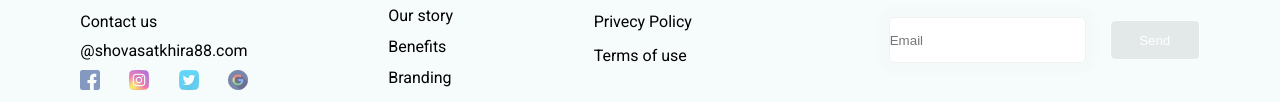
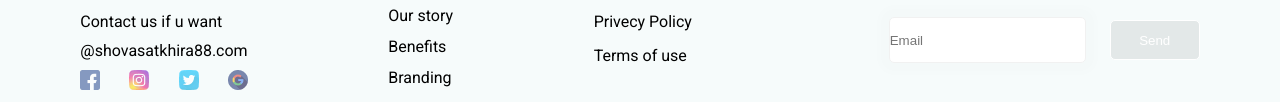
Before and after one commit to iam-redd/LandingPage-1, a plain HTML site: page index.html in a window 1280 px wide. Shown: the part 3463-3565 px from the top of the page. Drawn offline with nearby package versions, Linux system fonts and the light colour scheme; a web font is replaced by a local one.

Commit message:
test changes
index.html  *212

```diff
--- a/index.html
+++ b/index.html
@@ -209,7 +209,7 @@
                 <div class="columns">
                     <div class="first-column">
                         <span class="logo">TravelLand</span>
-                        <p>Contact us</p>
+                        <p>Contact us if u want</p>
                         <span>@shovasatkhira88.com</span>
                         <div class="socials">
                             <img src="img/facebook.png" alt="" class="soc">
```
